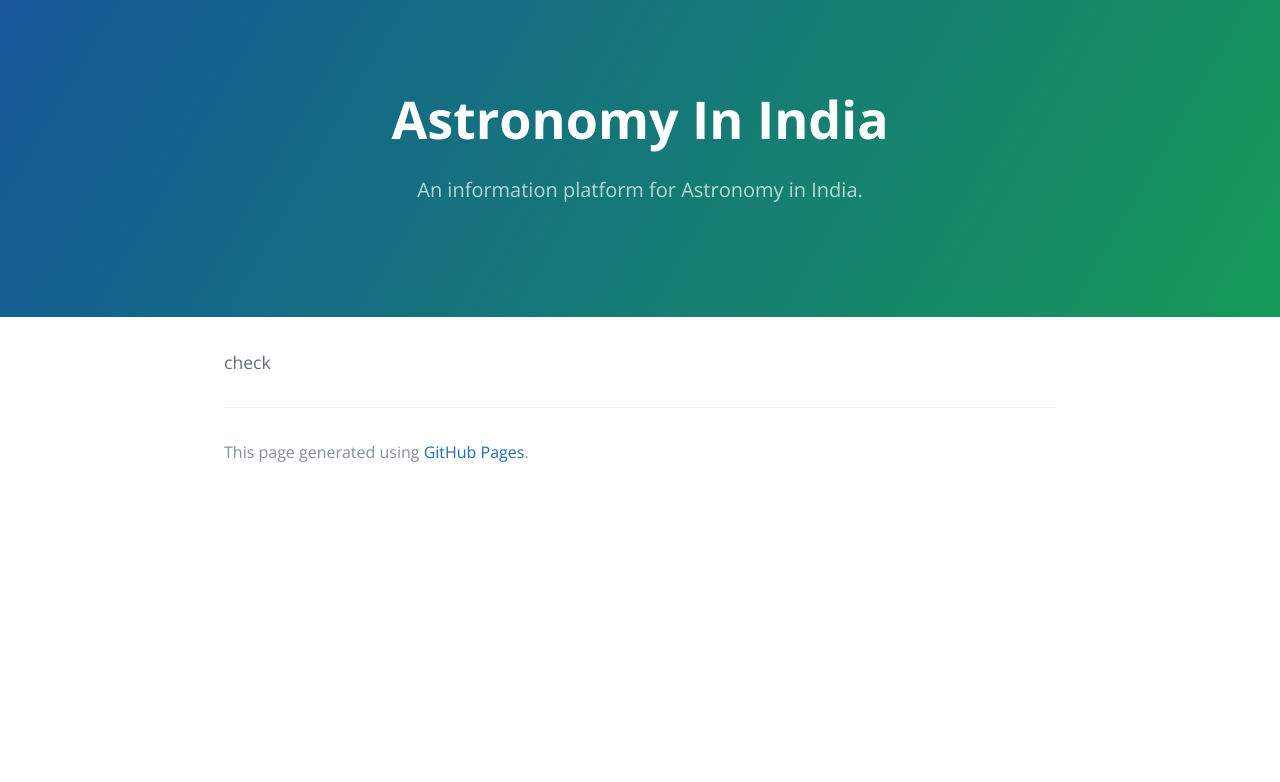
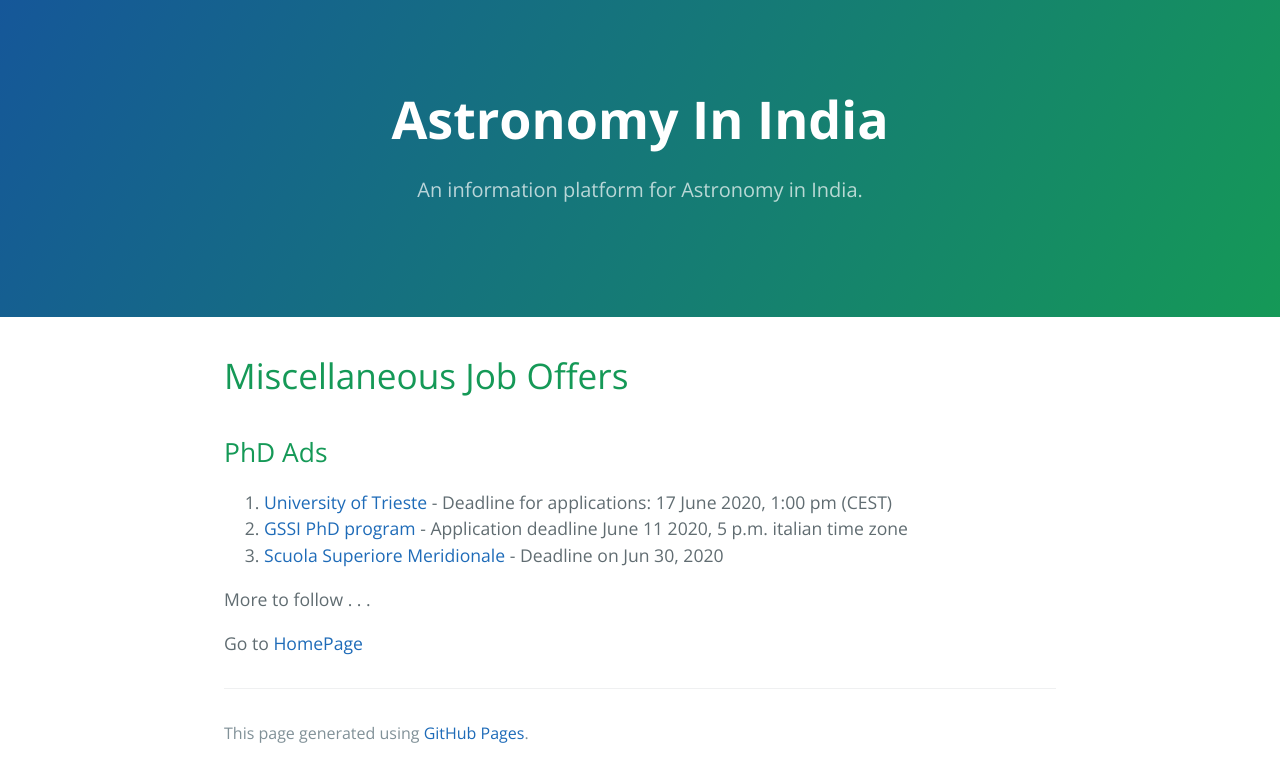
Before and after one commit to kalyanradhakrishnan/Astronomy-In-India, a Jekyll site: the page built from pages/miscellaneous_offers.md, in a window 1280 px wide. Shown: the top 782 px of the page. Built offline with Jekyll 4.4.1, drawn with Linux system fonts in a browser that asks for light colours; our own code applies the rules of GitHub Pages for plain Markdown files.

Commit message:
Update miscellaneous_offers.md

```diff
--- a/pages/miscellaneous_offers.md
+++ b/pages/miscellaneous_offers.md
@@ -1 +1,16 @@
-check
+---
+layout: default
+title: Astronomy In India
+description:
+---
+# Miscellaneous Job Offers
+
+## PhD Ads
+
+1. [University of Trieste](http://web.units.it/dottorato/fisica/en/node/2753) - Deadline for applications: 17 June 2020, 1:00 pm (CEST)
+2. [GSSI PhD program](https://applications.gssi.it/phd/) - Application deadline June 11 2020, 5 p.m. italian time zone
+3. [Scuola Superiore Meridionale](http://www.ssm.unina.it/en/phd-program-in-cosmology-space-science-space-technology-space-eng/) - Deadline on Jun 30, 2020
+
+More to follow . . .
+
+Go to [HomePage](./../index.md)
```
